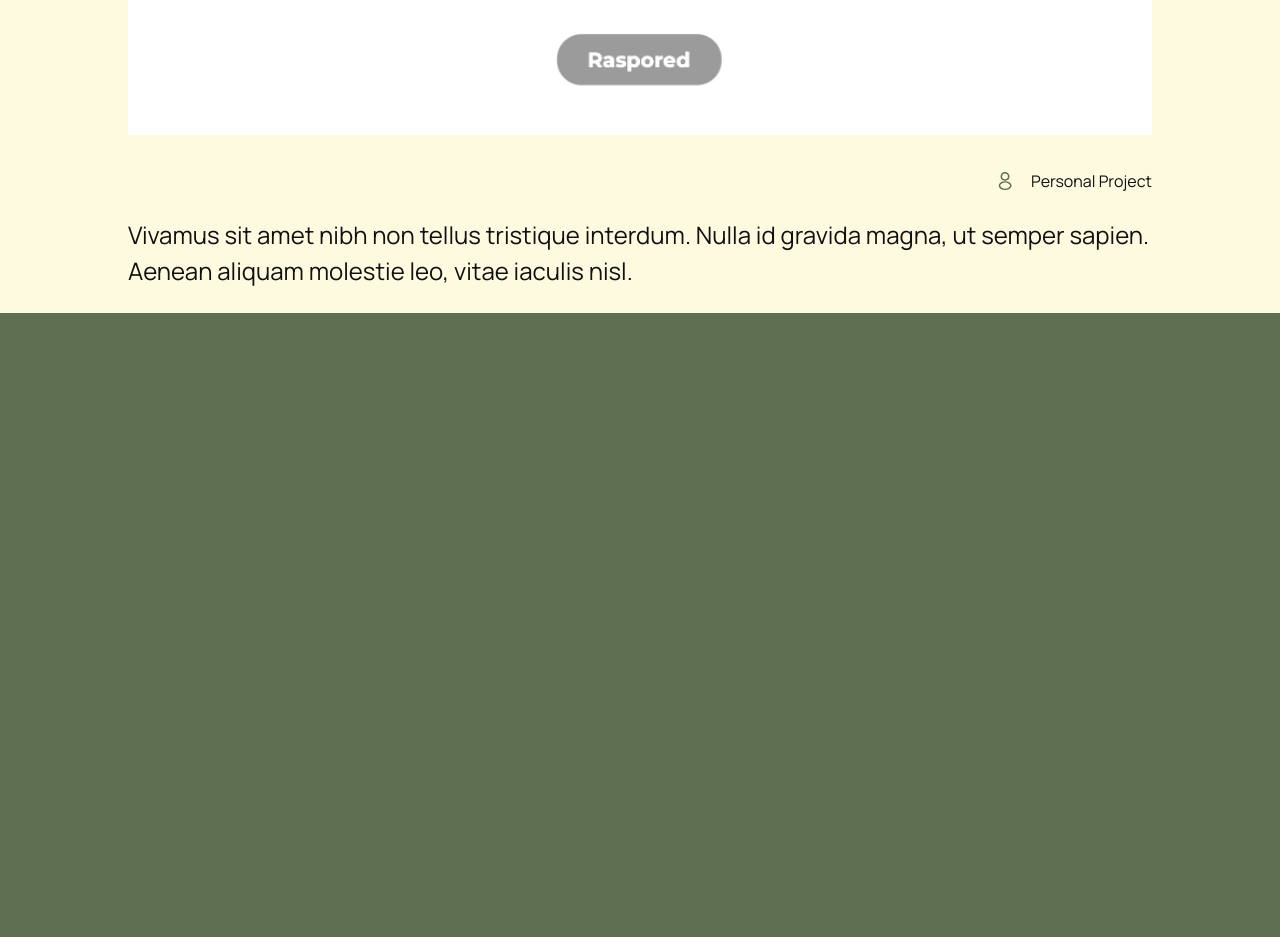
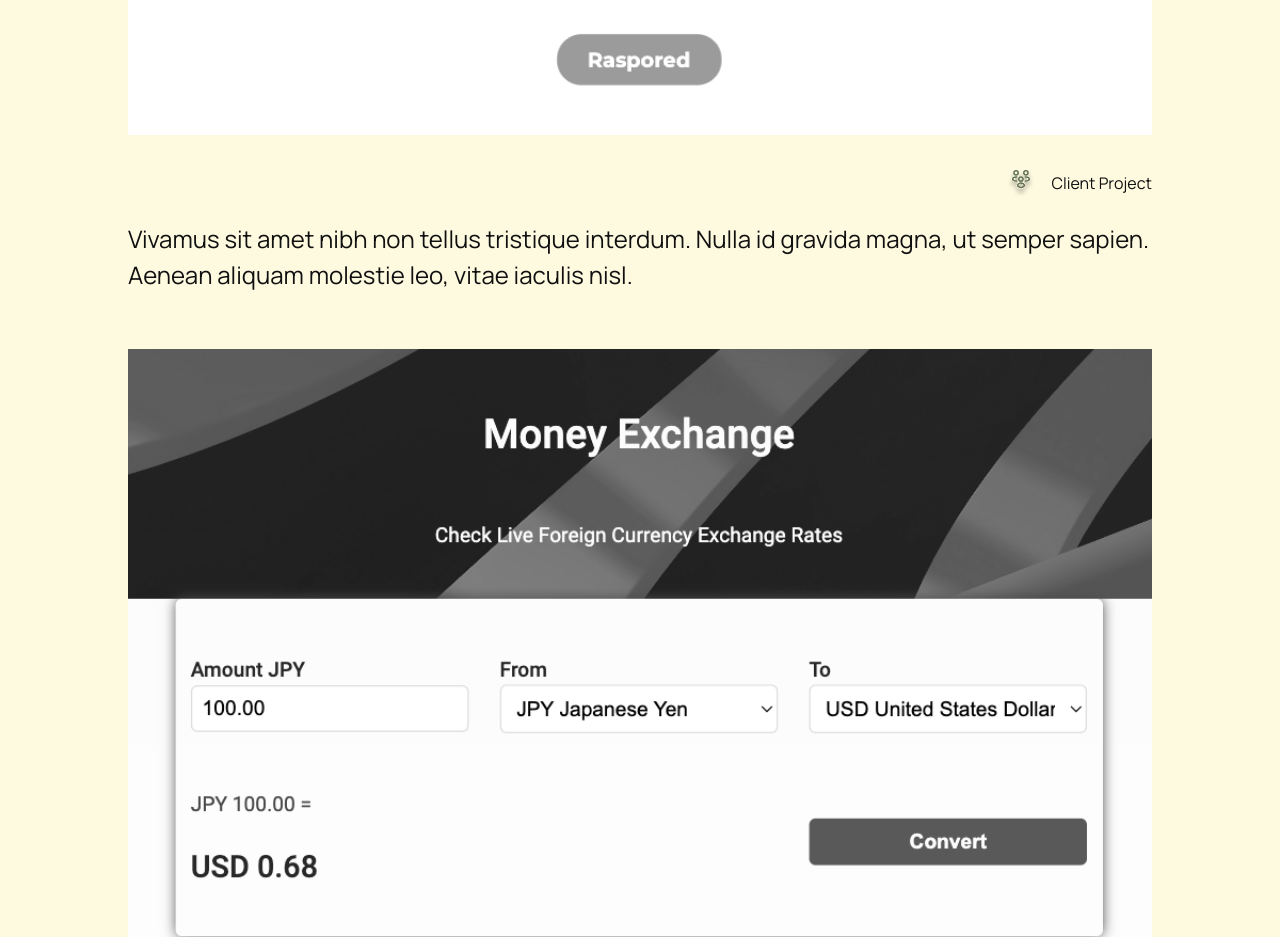
Before and after one commit to CarolANikolic/portfolio, a Next.js app: page / in a window 1280 px wide. Shown: the part 3080-4017 px from the top of the page. Before the commit the page ends 3393 px from the top, so only its background shows below. Built offline with nearby package versions, Linux system fonts and the light colour scheme.

Commit message:
feat: create component for portfolio section and add more portfolio items.

```diff
--- a/app/page.js
+++ b/app/page.js
@@ -1,54 +1,11 @@
 import AboutMe from "@/components/AboutMe";
-import styles from "./page.module.css";
-import TitleAndText from "@/components/TitleAndText";
-import PortfolioItem from "@/components/PortfolioItem";
-
-import personalIcon from "@/public/icons/personal.svg";
-import clientIcon from "@/public/icons/client.svg";
-import dadiljaMelisaBlack from "@/public/images/dadilja-melisa-black.png";
-import dadiljaMelisaColor from "@/public/images/dadilja-melisa.png"
+import PortfolioSection from "@/components/PortfolioSection";
 
 export default function Home() {
   return (
     <main>
       <AboutMe/>
-
-      <section className={styles.portfolioSection}>
-        <div className={styles.portfolioContainer}>
-          <TitleAndText
-          title="h2"
-          titleContent="Recent Projects & Work"
-          text=""
-          alignment="center"
-          color="boldBlack"
-          fontSize="big"
-          />
-
-          <TitleAndText
-          title=""
-          text="Here are a few of the projects I’ve been working lately."
-          alignment="left"
-          color="regularBlack"
-          fontSize="medium"
-          />
-        </div>
-
-        <PortfolioItem
-        hrefLink="https://www.google.com/"
-        imageColor={dadiljaMelisaColor}
-        imageBlack={dadiljaMelisaBlack}
-        altPhoto="Screenshot of the website Dadilja Melisa."
-        title="h3"
-        text="Dadilja Melisa Day Care"
-        projectIcon={personalIcon}
-        altIcon="Icon for personal projects"
-        projectCategory="Personal Project"
-        paragraphText="Vivamus sit amet nibh non tellus tristique interdum. Nulla id gravida magna, ut semper sapien. Aenean aliquam molestie leo, vitae iaculis nisl. "
-
-
-        />
-      </section>
-
+      <PortfolioSection/>
     </main>
   );
 }
--- /dev/null
+++ b/components/PortfolioSection/index.js
@@ -0,0 +1,123 @@
+import TitleAndText from "../TitleAndText";
+import PortfolioItem from "../PortfolioItem";
+import personalIcon from "@/public/icons/personal.svg";
+import clientIcon from "@/public/icons/client.svg";
+import dadiljaMelisaBlack from "@/public/images/dadilja-melisa-black.png";
+import dadiljaMelisaColor from "@/public/images/dadilja-melisa.png";
+import moneyExchangeBlack from "@/public/images/money-exchange-black.png";
+import moneyExchangeColor from "@/public/images/money-exchange.png";
+import interactiveCardBlack from "@/public/images/interactive-card-black.png";
+import interactiveCardColor from "@/public/images/interactive-card.png";
+import gimenezBlack from "@/public/images/gimenez-luthieria-black.png";
+import gimenezColor from "@/public/images/gimenez-luthieria.png";
+import todoListBlack from "@/public/images/todo-list-black.png";
+import todoListColor from "@/public/images/todo-list.png";
+import qrCodeBlack from "@/public/images/qr-code-black.png";
+import qrCodeColor from "@/public/images/qr-code.png";
+
+import styles from "./index.module.css";
+
+export default function PortfolioSection() {
+    return (
+        <section className={styles.portfolioSection}>
+            <div className={styles.portfolioContainer}>
+                <TitleAndText
+                title="h2"
+                titleContent="Recent Projects & Work"
+                text=""
+                alignment="center"
+                color="boldBlack"
+                fontSize="big"
+                />
+
+                <TitleAndText
+                title=""
+                text="Here are a few of the projects I’ve been working lately."
+                alignment="left"
+                color="regularBlack"
+                fontSize="medium"
+                />
+            </div>
+
+            <div>
+                <PortfolioItem
+                hrefLink="https://www.google.com/"
+                imageColor={dadiljaMelisaColor}
+                imageBlack={dadiljaMelisaBlack}
+                altPhoto="Screenshot of the website Dadilja Melisa."
+                title="h3"
+                text="Dadilja Melisa Day Care"
+                projectIcon={clientIcon}
+                altIcon="Icon for client projects"
+                projectCategory="Client Project"
+                paragraphText="Vivamus sit amet nibh non tellus tristique interdum. Nulla id gravida magna, ut semper sapien. Aenean aliquam molestie leo, vitae iaculis nisl. "
+                />
+
+                <PortfolioItem
+                hrefLink="https://www.google.com/"
+                imageColor={moneyExchangeColor}
+                imageBlack={moneyExchangeBlack}
+                altPhoto="Screenshot of the website Money Exchange."
+                title="h3"
+                text="Money Exchange"
+                projectIcon={personalIcon}
+                altIcon="Icon for personal projects"
+                projectCategory="Personal Project"
+                paragraphText="Vivamus sit amet nibh non tellus tristique interdum. Nulla id gravida magna, ut semper sapien. Aenean aliquam molestie leo, vitae iaculis nisl. "
+                />
+
+                <PortfolioItem
+                hrefLink="https://www.google.com/"
+                imageColor={interactiveCardColor}
+                imageBlack={interactiveCardBlack}
+                altPhoto="Screenshot of the website Interactive Card."
+                title="h3"
+                text="Interactive Card"
+                projectIcon={personalIcon}
+                altIcon="Icon for personal projects"
+                projectCategory="Personal Project"
+                paragraphText="Vivamus sit amet nibh non tellus tristique interdum. Nulla id gravida magna, ut semper sapien. Aenean aliquam molestie leo, vitae iaculis nisl. "
+                />
+
+                <PortfolioItem
+                hrefLink="https://www.google.com/"
+                imageColor={gimenezColor}
+                imageBlack={gimenezBlack}
+                altPhoto="Screenshot of the website Gimenez Luthieria."
+                title="h3"
+                text="Gimenez Luthieria"
+                projectIcon={clientIcon}
+                altIcon="Icon for client projects"
+                projectCategory="Client Project"
+                paragraphText="Vivamus sit amet nibh non tellus tristique interdum. Nulla id gravida magna, ut semper sapien. Aenean aliquam molestie leo, vitae iaculis nisl. "
+                />
+
+                <PortfolioItem
+                hrefLink="https://www.google.com/"
+                imageColor={todoListColor}
+                imageBlack={todoListBlack}
+                altPhoto="Screenshot of the website Todo List."
+                title="h3"
+                text="Todo List"
+                projectIcon={personalIcon}
+                altIcon="Icon for personal projects"
+                projectCategory="Personal Project"
+                paragraphText="Vivamus sit amet nibh non tellus tristique interdum. Nulla id gravida magna, ut semper sapien. Aenean aliquam molestie leo, vitae iaculis nisl. "
+                />
+
+                <PortfolioItem
+                hrefLink="https://www.google.com/"
+                imageColor={qrCodeColor}
+                imageBlack={qrCodeBlack}
+                altPhoto="Screenshot of the website QR Code generator."
+                title="h3"
+                text=" Easy QR Code Generator"
+                projectIcon={personalIcon}
+                altIcon="Icon for personal projects"
+                projectCategory="Personal Project"
+                paragraphText="Vivamus sit amet nibh non tellus tristique interdum. Nulla id gravida magna, ut semper sapien. Aenean aliquam molestie leo, vitae iaculis nisl. "
+                />
+            </div>
+        </section>
+    );
+}
```
Also changed, not shown: components/PortfolioSection/index.module.css (renamed from app/page.module.css).
